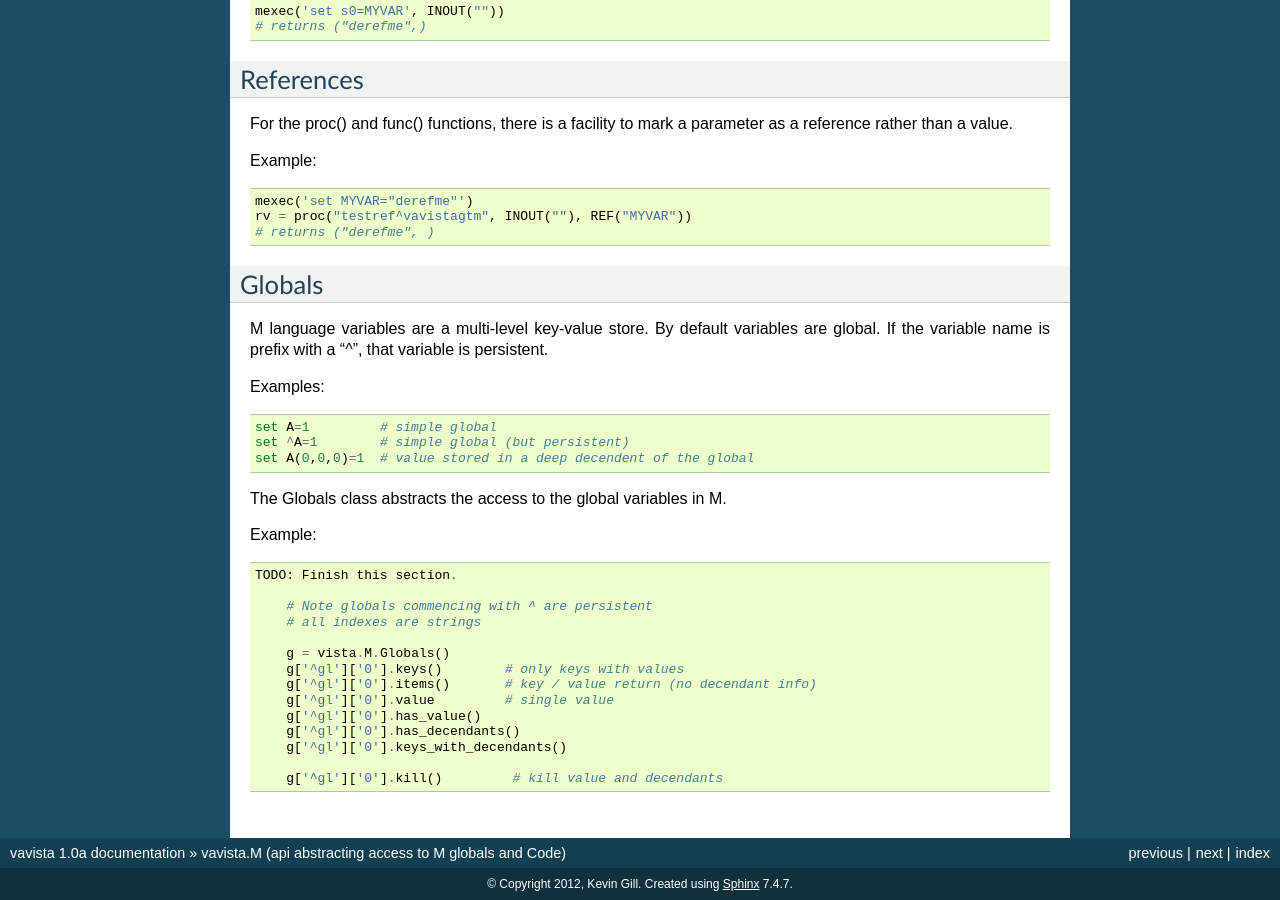
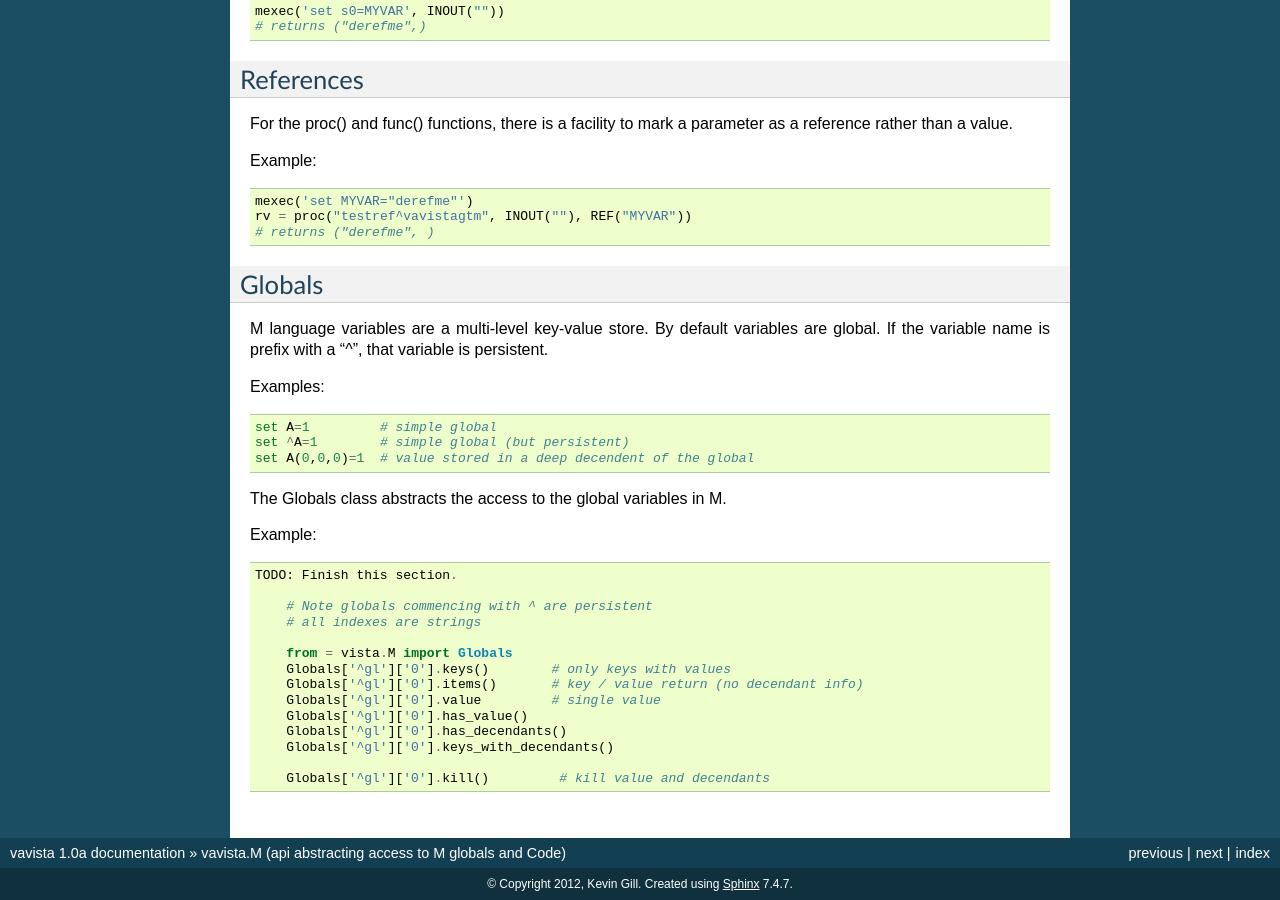
Before and after one commit to kevingill1966/vavista, a Sphinx documentation site: the page built from docs/source/M.rst, in a window 1280 px wide and 900 px high, scrolled down 1478 px. Built offline with Sphinx 7.4.7, drawn with Linux system fonts in a browser that asks for light colours.

Commit message:
Changed Globals from class to singleton.

```diff
--- a/docs/source/M.rst
+++ b/docs/source/M.rst
@@ -115,12 +115,12 @@ Example::
         # Note globals commencing with ^ are persistent
         # all indexes are strings
 
-        g = vista.M.Globals()
-        g['^gl']['0'].keys()        # only keys with values
-        g['^gl']['0'].items()       # key / value return (no decendant info)
-        g['^gl']['0'].value         # single value
-        g['^gl']['0'].has_value()
-        g['^gl']['0'].has_decendants()
-        g['^gl']['0'].keys_with_decendants()
+        from = vista.M import Globals
+        Globals['^gl']['0'].keys()        # only keys with values
+        Globals['^gl']['0'].items()       # key / value return (no decendant info)
+        Globals['^gl']['0'].value         # single value
+        Globals['^gl']['0'].has_value()
+        Globals['^gl']['0'].has_decendants()
+        Globals['^gl']['0'].keys_with_decendants()
 
-        g['^gl']['0'].kill()         # kill value and decendants
+        Globals['^gl']['0'].kill()         # kill value and decendants
```
